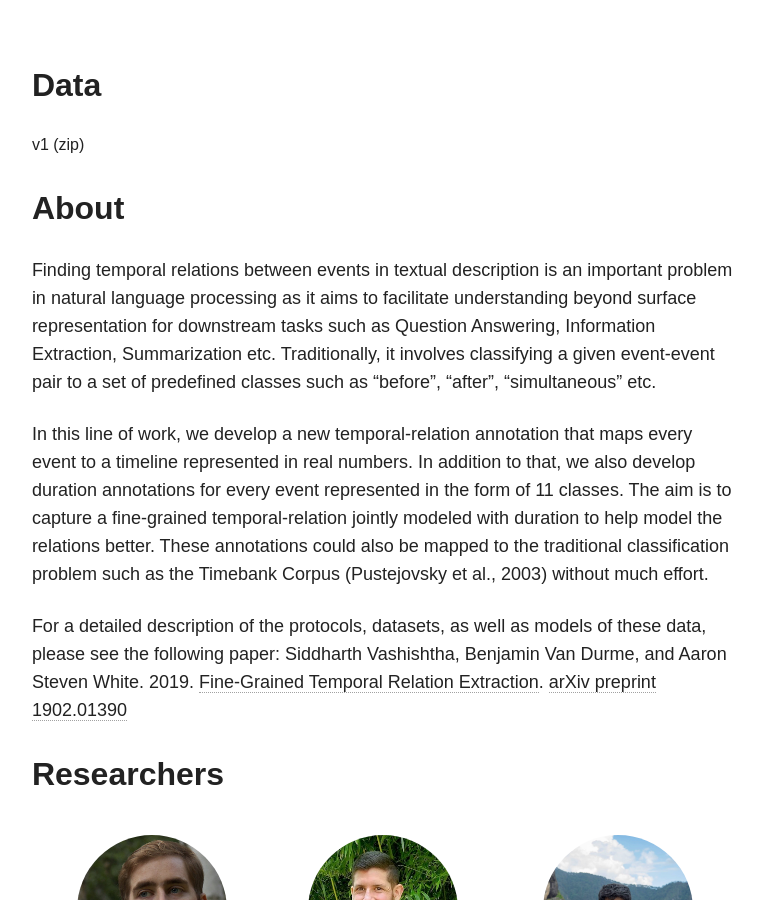
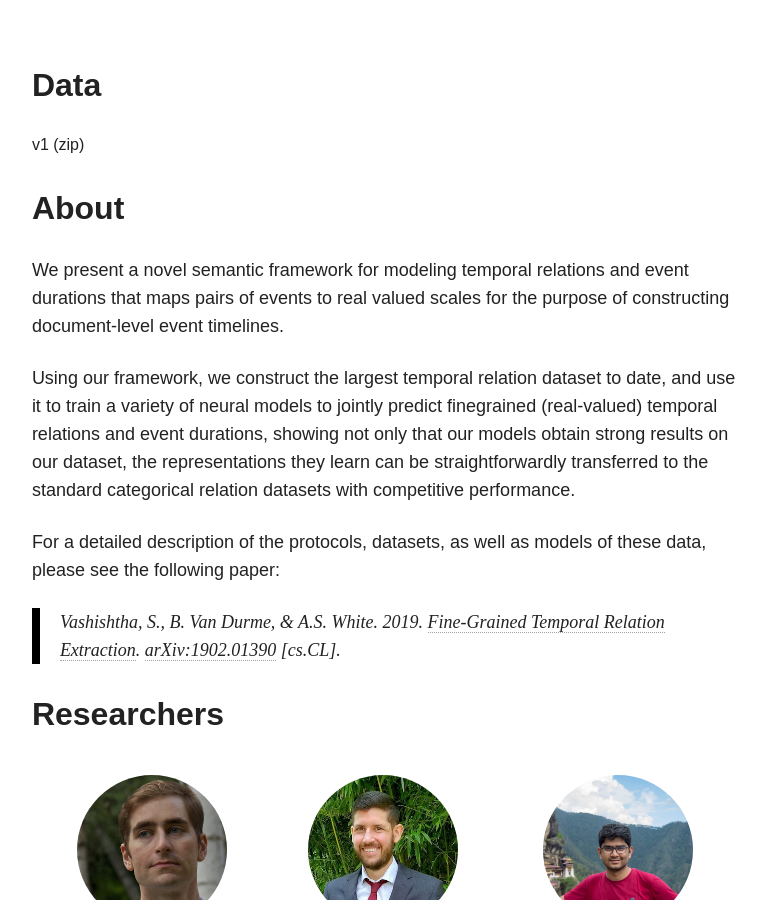
Before and after one commit to decompositional-semantics-initiative/decompositional-semantics-initiative.github.io, a Jekyll site: the page built from projects/time/index.md, in a window 1280 px wide and 900 px high, scrolled down 537 px. Shown: the whole window, without its empty margins (254-1020 px from the left). Built offline with Jekyll 4.4.1, drawn with Linux system fonts in a browser that asks for light colours; nearby versions of some CDN libraries.

Commit message:
added citation, edits

```diff
--- a/projects/time/index.md
+++ b/projects/time/index.md
@@ -4,9 +4,11 @@ handle: time
 search_omit: true
 ---
 
-Finding temporal relations between events in textual description is an important problem in natural language processing as it aims to facilitate understanding beyond surface representation for downstream tasks such as Question Answering, Information Extraction, Summarization etc. Traditionally, it involves classifying a given event-event pair to a set of predefined classes such as "before", "after", "simultaneous" etc.
+We present a novel semantic framework for modeling temporal relations and event durations
+that maps pairs of events to real valued scales for the purpose of constructing document-level event timelines.
 
-In this line of work, we develop a new temporal-relation annotation that maps every event to a timeline represented in real numbers. In addition to that, we also develop duration annotations for every event represented in the form of 11 classes. The aim is to capture a fine-grained temporal-relation jointly modeled with duration to help model the relations better. These annotations could also be mapped to the traditional classification problem such as the Timebank Corpus (Pustejovsky et al., 2003) without much effort.
+Using our framework, we construct the largest temporal relation dataset to date, and use it to train a variety of neural models to jointly predict finegrained (real-valued) temporal relations and event durations, showing not only that our models obtain strong results on our dataset, the representations they learn can be straightforwardly transferred to the standard categorical relation datasets with competitive performance.
 
 For a detailed description of the protocols, datasets, as well as models of these data, please see the following paper:
-Siddharth Vashishtha, Benjamin Van Durme, and Aaron Steven White. 2019. [Fine-Grained Temporal Relation Extraction](https://arxiv.org/pdf/1902.01390.pdf). [arXiv preprint 1902.01390](https://arxiv.org/abs/1902.01390)
+
+> Vashishtha, S., B. Van Durme, & A.S. White. 2019. [Fine-Grained Temporal Relation Extraction](https://arxiv.org/pdf/1902.01390.pdf). [arXiv:1902.01390](https://arxiv.org/abs/1902.01390) [cs.CL].
```
